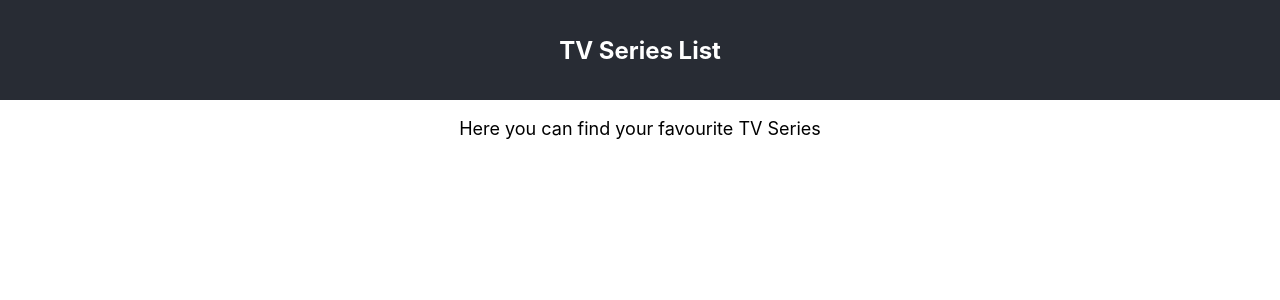
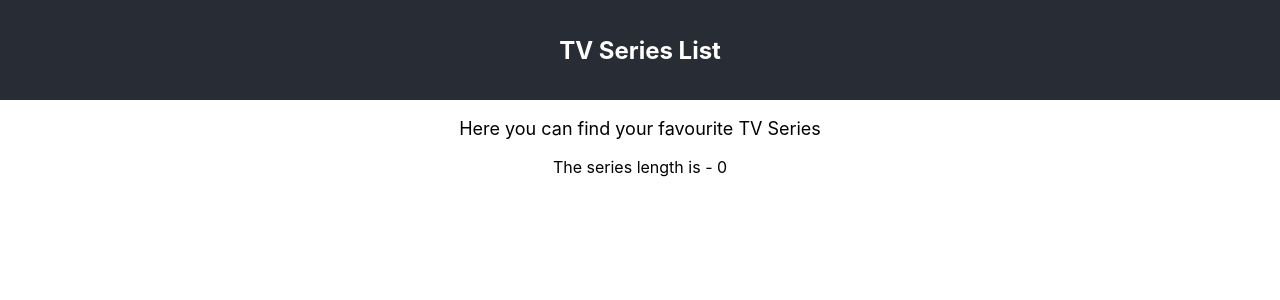
Before and after one commit to kishorekumar080297/react-native-project01, a React (Create React App) app: page / in a window 1280 px wide. Shown: the top 300 px of the page. Built offline with nearby package versions, Linux system fonts and the light colour scheme.

Commit message:
Added State

```diff
--- a/src/App.js
+++ b/src/components/App/index.js
@@ -1,11 +1,13 @@
 import React, { Component } from 'react';
-import Intro from './components/Intro/Intro';
-import logo from './logo.svg';
+import Intro from '../Intro/Intro';
 import './App.css';
 
 
 
 class App extends Component {
+  state = {
+    series: []
+  }
   render() {
     return (
       <div className="App">
@@ -13,6 +15,7 @@ class App extends Component {
         <h1 className="App-title">TV Series List</h1>
         </header>
         <Intro  message="Here you can find your favourite TV  Series"/>
+        The series length is - {this.state.series.length}
       </div>
     );
   }
--- a/src/index.js
+++ b/src/index.js
@@ -1,7 +1,7 @@
 import React from 'react';
 import ReactDOM from 'react-dom';
 import './index.css';
-import App from './App';
+import App from './components/App';
 import * as serviceWorker from './serviceWorker';
 
 ReactDOM.render(<App />, document.getElementById('root'));
```
Also changed, not shown: src/components/App/App.css (renamed from src/App.css), 2 other files (tests, documents, lock files or other folders).
